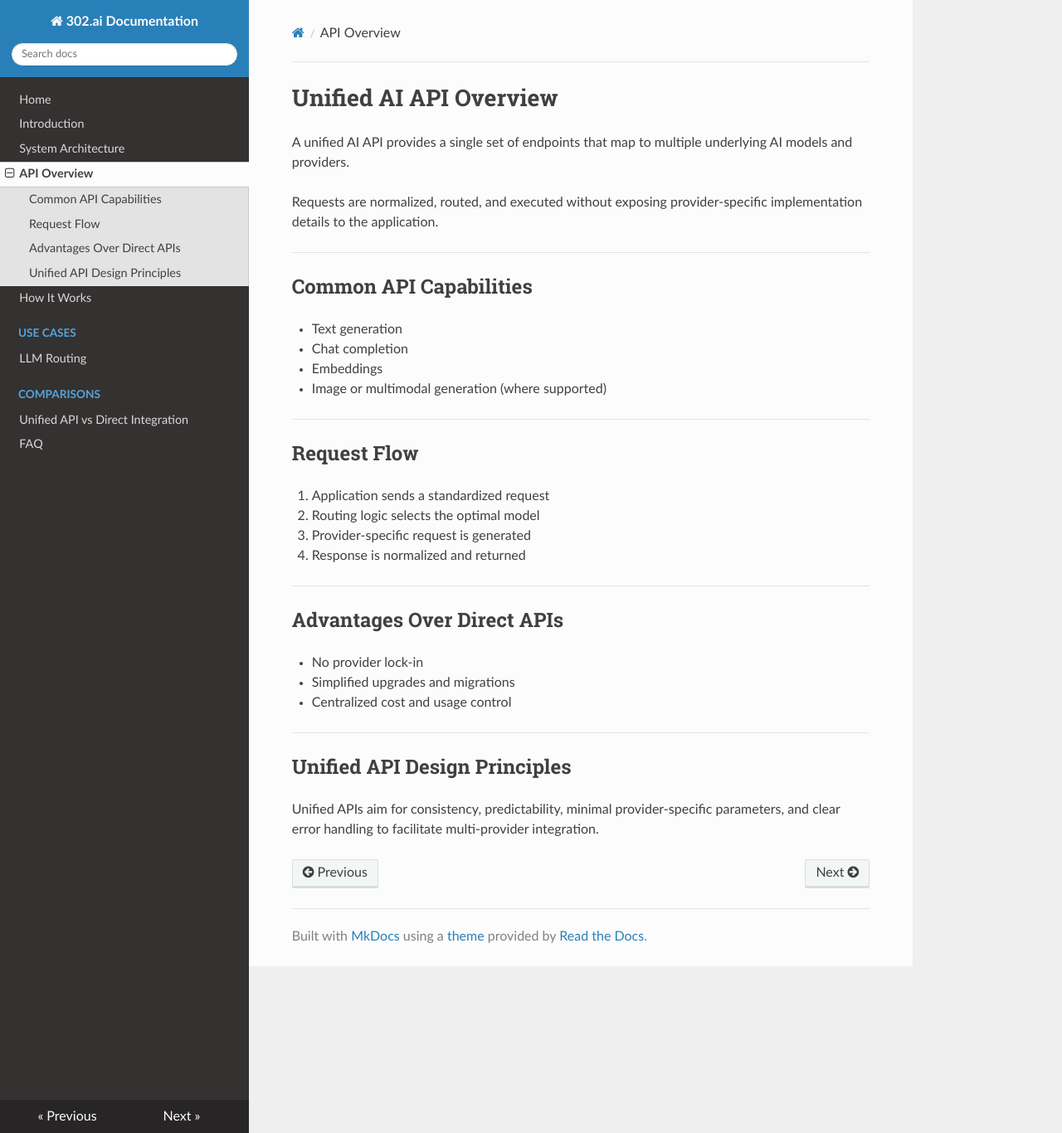
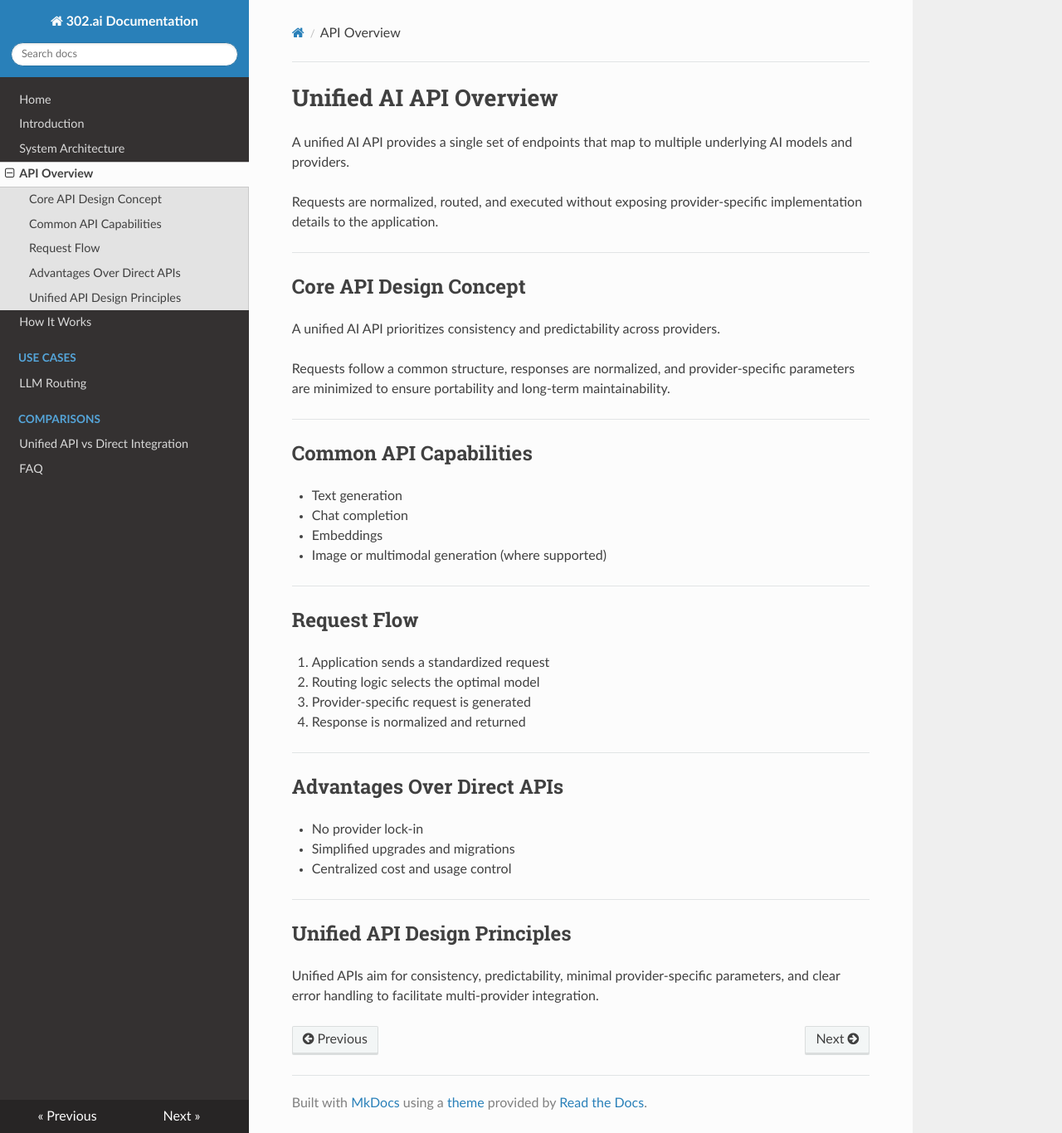
Before and after one commit to liuwei/302-ai-docs, an MkDocs documentation site: the page built from docs/api-overview.md, in a window 1280 px wide and 1366 px high. Shown: the whole window at 83% size. Built offline with MkDocs 1.6.1, drawn with Linux system fonts in a browser that asks for light colours; nearby versions of some CDN libraries.

Commit message:
Update api-overview.md

```diff
--- a/docs/api-overview.md
+++ b/docs/api-overview.md
@@ -5,6 +5,16 @@ AI models and providers.
 
 Requests are normalized, routed, and executed without exposing provider-specific
 implementation details to the application.
+
+---
+
+## Core API Design Concept
+
+A unified AI API prioritizes consistency and predictability across providers.
+
+Requests follow a common structure, responses are normalized,
+and provider-specific parameters are minimized to ensure portability
+and long-term maintainability.
 
 ---
 
```
